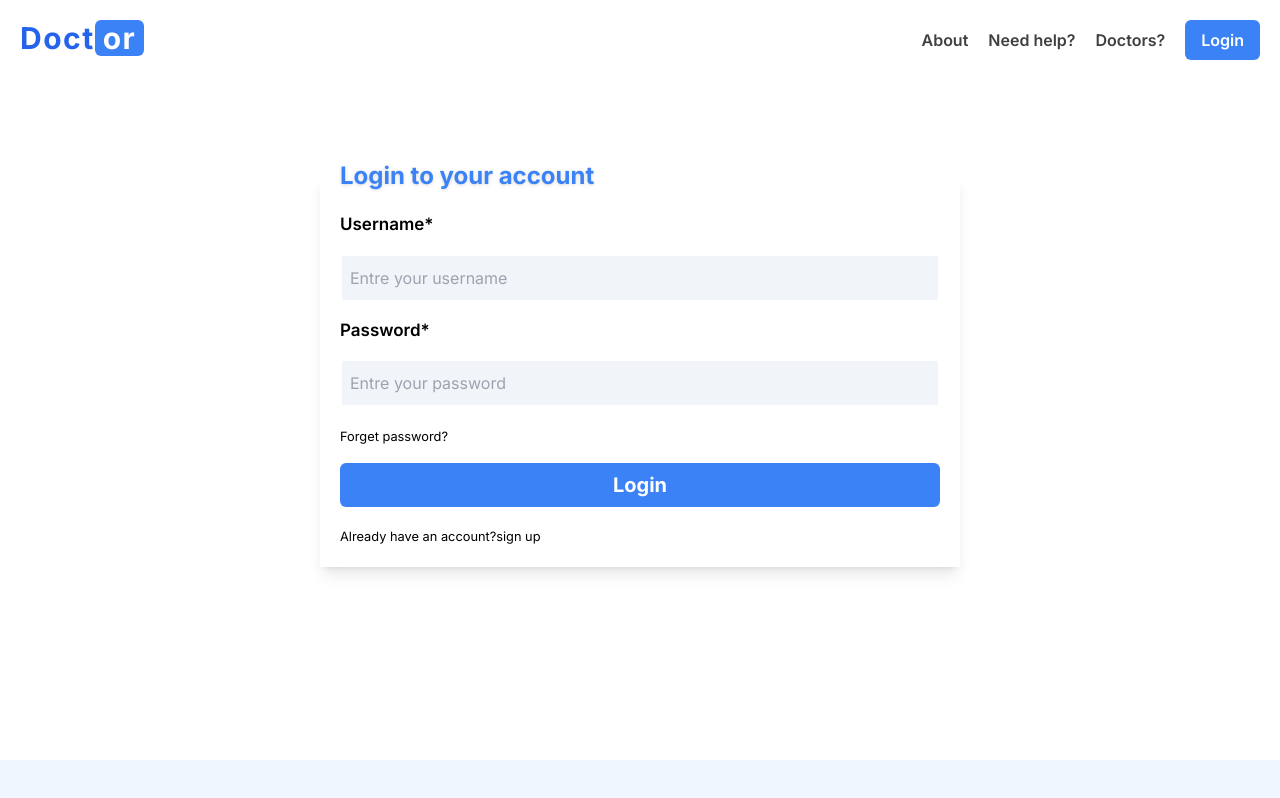
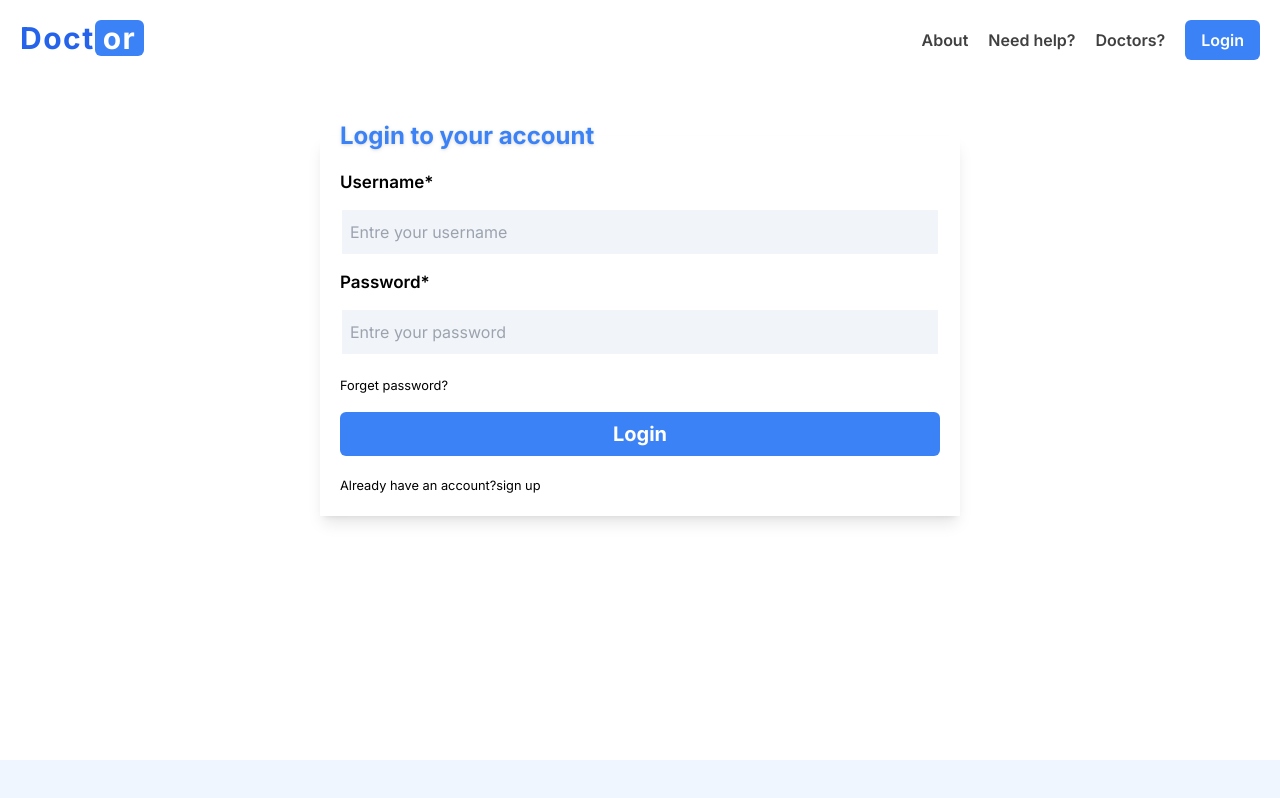
Before and after one commit to elongit/doctorAppointment-, a React (Vite) app in the folder my-app/: page /login in a window 1280 px wide. Built offline with nearby package versions, Linux system fonts and the light colour scheme.

Commit message:
fixed some css styling

```diff
--- a/my-app/src/components/header.jsx
+++ b/my-app/src/components/header.jsx
@@ -21,7 +21,7 @@ const Header = () => {
           </span>
         </NavLink>
       </h1>
-      <nav className={`bg-blue-50 lg:bg-transparent absolute lg:static  w-full lg:w-fit ${isOpen ? 'left-0' : '-left-full'} top-full p-5 lg:p-0 z-50 transition-all `}>
+      <nav className={`bg-blue-50 py-10  lg:py-0 lg:bg-transparent absolute lg:static  w-full lg:w-fit ${isOpen ? 'left-0' : '-left-full'} top-full p-5 lg:p-0 z-50 transition-all `}>
         <ul className="flex flex-col lg:flex-row gap-5 font-semiboldlg:text-[18px] font-semibold text-black/75 items-center">
           <li>
             <NavLink to="/">About</NavLink>
--- a/my-app/src/components/heroSection.jsx
+++ b/my-app/src/components/heroSection.jsx
@@ -17,7 +17,7 @@ const HeroSection = ()=>{
             </p>
             <NavLink
               to="/doctorslist"
-              className="bg-primary-color text-white px-5 py-3 rounded hover:bg-blue-500 transition-all md:text-xl"
+              className="bg-primary-color text-white px-5 py-3 rounded hover:bg-secondary-color transition-all md:text-xl"
             >
               Explore now
             </NavLink>
--- a/my-app/src/pages/auth/login.jsx
+++ b/my-app/src/pages/auth/login.jsx
@@ -2,10 +2,10 @@ import { NavLink } from "react-router-dom";
 
 const Login = () => {
   return (
-    <fieldset className="md:w-2/3 lg:w-2/4 m-auto mt-20 p-4  md:p-5 md:shadow-lg bg-white">
+    <fieldset className="md:w-2/3 lg:w-2/4 m-auto mt-10 p-4  md:p-5 md:shadow-lg bg-white">
       <legend className="text-xl md:text-2xl font-bold text-primary-color drop-shadow">Login to your account</legend>
       <form  className=" flex flex-col  gap-4">
-        <label htmlFor="username" className="md:text-[17px] font-semibold">Username*</label>
+        <label htmlFor="username" className="text-sm md:text-[17px] font-semibold">Username*</label>
         <input
           type="text"
           name="username"
@@ -15,7 +15,7 @@ const Login = () => {
           outline-none "
         />
 
-        <label htmlFor="pass" className="md:text-[17px] font-semibold">Password*</label>
+        <label htmlFor="pass" className="text-sm md:text-[17px] font-semibold">Password*</label>
         <input
           type="password"
           name="pass"
--- a/my-app/src/pages/auth/signUp.jsx
+++ b/my-app/src/pages/auth/signUp.jsx
@@ -2,7 +2,7 @@ import { NavLink } from "react-router-dom";
 
 const SignUp = () => {
   return (
-    <fieldset className="md:w-2/3 lg:w-2/4 m-auto mt-20 p-4  md:p-5 md:shadow-lg bg-white">
+    <fieldset className="md:w-2/3 lg:w-2/4 m-auto p-4 mt-10   md:p-5 md:shadow-lg bg-white">
       <legend className="text-xl md:text-2xl font-bold text-primary-color drop-shadow">Create new account</legend>
       <form  className=" flex flex-col  gap-4">
       <label htmlFor="fname" className="text-sm md:text-[17px] font-semibold ">Full name*</label>
--- a/my-app/src/pages/contact/contact.jsx
+++ b/my-app/src/pages/contact/contact.jsx
@@ -2,7 +2,7 @@
 
 const Contact = () => {
   return (
-    <fieldset className=" md:w-2/3 lg:w-2/4 m-auto mt-20 p-4  md:p-5 md:shadow-md bg-white rounded">
+    <fieldset className=" md:w-2/3 lg:w-2/4 m-auto p-4 mt-10  md:p-5 md:shadow-md bg-white rounded">
       <legend className="text-xl md:text-2xl font-bold text-primary-color drop-shadow">Tell us your problem </legend>
       <form  className=" flex flex-col  gap-4">
         <label htmlFor="username" className="text-[17px] font-semibold">Full name*</label>
--- a/my-app/src/pages/home.jsx
+++ b/my-app/src/pages/home.jsx
@@ -39,7 +39,7 @@ const Home = () => {
       <ServiceCards data={data} />
 
       {/* search section */}
-      <section className="p-5  md:py-10 flex-col">
+      <section className="p-5  md:p-10 flex-col">
         <div className="text-center">
           <h1 className="text-2xl md:text-4xl font-bold">
             Book your next <br />
```
